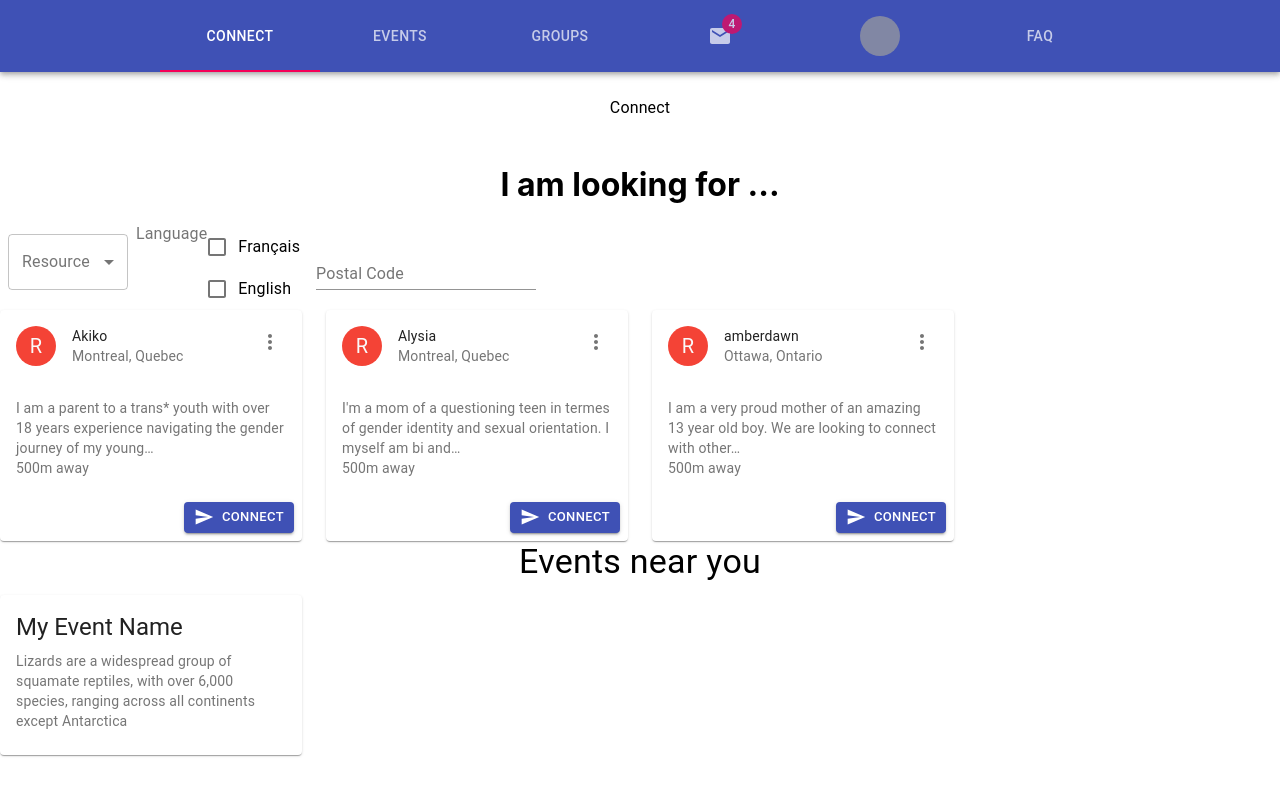
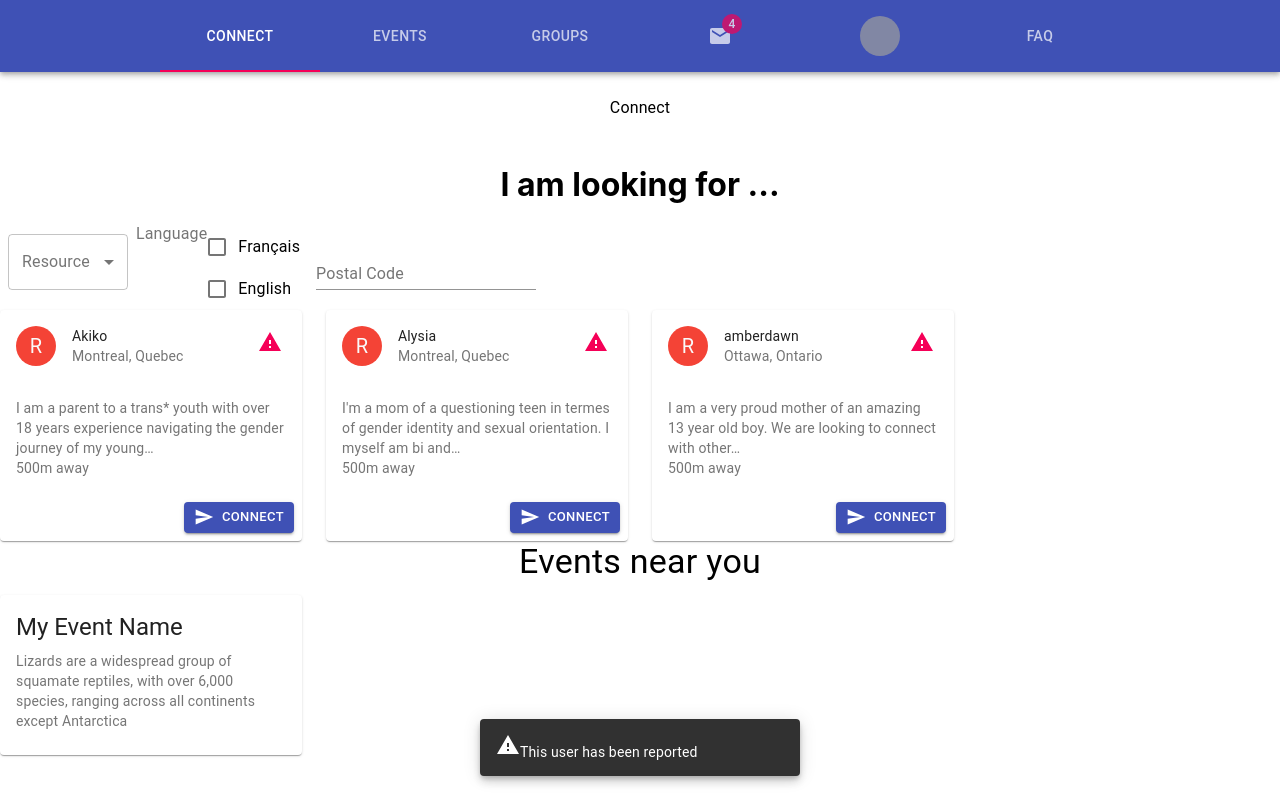
Before and after one commit to chrisdivina-ls/pridehacks-2019, a React app in the folder connect-locally/: page / in a window 1280 px wide. Both pictures are taken after a click on the button 270 px from the left and 341 px from the top of the page. Built offline with nearby package versions, Linux system fonts and the light colour scheme; grey boxes are pictures that could not be loaded.

Commit message:
Reporting

```diff
--- a/connect-locally/src/components/UserCard.js
+++ b/connect-locally/src/components/UserCard.js
@@ -10,13 +10,7 @@ import { red } from '@material-ui/core/colors';
 import Button from '@material-ui/core/Button';
 import SendIcon from '@material-ui/icons/Send';
 import IconButton from '@material-ui/core/IconButton';
-import MoreVertIcon from '@material-ui/icons/MoreVert';
-import ClickAwayListener from '@material-ui/core/ClickAwayListener';
-import Grow from '@material-ui/core/Grow';
-import Paper from '@material-ui/core/Paper';
-import Popper from '@material-ui/core/Popper';
-import MenuItem from '@material-ui/core/MenuItem';
-import MenuList from '@material-ui/core/MenuList';
+import WarningIcon from '@material-ui/icons/Warning';
 
 const useStyles = makeStyles(theme => ({
   card: {
@@ -41,39 +35,27 @@ const useStyles = makeStyles(theme => ({
   actions: {
     display: 'flex',
     justifyContent: 'flex-end'
+  },
+  typography: {
+    padding: theme.spacing(2)
   }
 }));
 
-const options = ['Create a merge commit', 'Squash and merge', 'Rebase and merge'];
-
-const UserCard = ({ user }) => {
-  const [open, setOpen] = React.useState(false);
-  const anchorRef = React.useRef(null);
+const UserCard = ({ user, onReport }) => {
   const classes = useStyles();
 
   const { location } = user;
 
-  const handleToggle = () => {
-    setOpen(prevOpen => !prevOpen);
-  };
-
-  const handleClose = event => {
-    if (anchorRef.current && anchorRef.current.contains(event.target)) {
-      return;
-    }
-
-    setOpen(false);
-  };
-
   return (
+    <React.Fragment>
       <Card className={classes.card}>
         <CardHeader
           avatar={<Avatar className={classes.avatar}>R</Avatar>}
           title={user.username}
           subheader={`${location.city}, ${location.province}`}
           action={
-          <IconButton aria-label="settings">
-            <MoreVertIcon />
+            <IconButton aria-label="settings" onClick={onReport}>
+              <WarningIcon color="secondary" />
             </IconButton>
           }
         />
@@ -86,39 +68,13 @@ const UserCard = ({ user }) => {
           </Typography>
         </CardContent>
         <CardActions className={classes.actions}>
-        <Button
-          variant="contained"
-          size="small"
-          color="primary"
-          className={classes.button}
-          ref={anchorRef}
-          onClick={handleToggle}
-        >
+          <Button variant="contained" size="small" color="primary" className={classes.button}>
             <SendIcon fontSize="small" className={classes.leftIcons} />
             Connect
           </Button>
-        <Popper open={open} anchorEl={anchorRef.current} transition disablePortal>
-          {({ TransitionProps, placement }) => (
-            <Grow
-              {...TransitionProps}
-              style={{
-                transformOrigin: placement === 'bottom' ? 'center top' : 'center bottom'
-              }}
-            >
-              <Paper id="menu-list-grow">
-                <ClickAwayListener onClickAway={handleClose}>
-                  <MenuList>
-                    {options.map(option => (
-                      <MenuItem key={option}>{option}</MenuItem>
-                    ))}
-                  </MenuList>
-                </ClickAwayListener>
-              </Paper>
-            </Grow>
-          )}
-        </Popper>
         </CardActions>
       </Card>
+    </React.Fragment>
   );
 };
 
--- a/connect-locally/src/components/UserList.js
+++ b/connect-locally/src/components/UserList.js
@@ -1,17 +1,50 @@
 import React from 'react';
 import Grid from '@material-ui/core/Grid';
+import Snackbar from '@material-ui/core/Snackbar';
+import WarningIcon from '@material-ui/icons/Warning';
+import { makeStyles } from '@material-ui/core/styles';
+import { amber } from '@material-ui/core/colors';
 
 import UserCard from './UserCard';
 import users from './users.json';
 
+const classes = makeStyles(() => ({
+  message: {
+    display: 'flex',
+    alignItems: 'center',
+    backgroundColor: amber[700]
+  }
+}));
+
 const UserList = () => {
+  const [open, setOpen] = React.useState(false);
+  const vertical = 'bottom';
+  const horizontal = 'center';
+
+  const handleOnReport = () => {
+    setOpen(true);
+  };
+
   return (
     <Grid container spacing={3}>
       {users.map(user => (
         <Grid key={user.id} item xs={6} sm={3}>
-          <UserCard user={user} />
+          <UserCard user={user} onReport={handleOnReport} />
         </Grid>
       ))}
+      <Snackbar
+        anchorOrigin={{ vertical, horizontal }}
+        key={`${vertical},${horizontal}`}
+        open={open}
+        variant="warning"
+        autoHideDuration={6000}
+        message={
+          <span className={classes.message}>
+            <WarningIcon />
+            This user has been reported
+          </span>
+        }
+      />
     </Grid>
   );
 };
```
Lines whose indentation alone changed are shown as unchanged.
